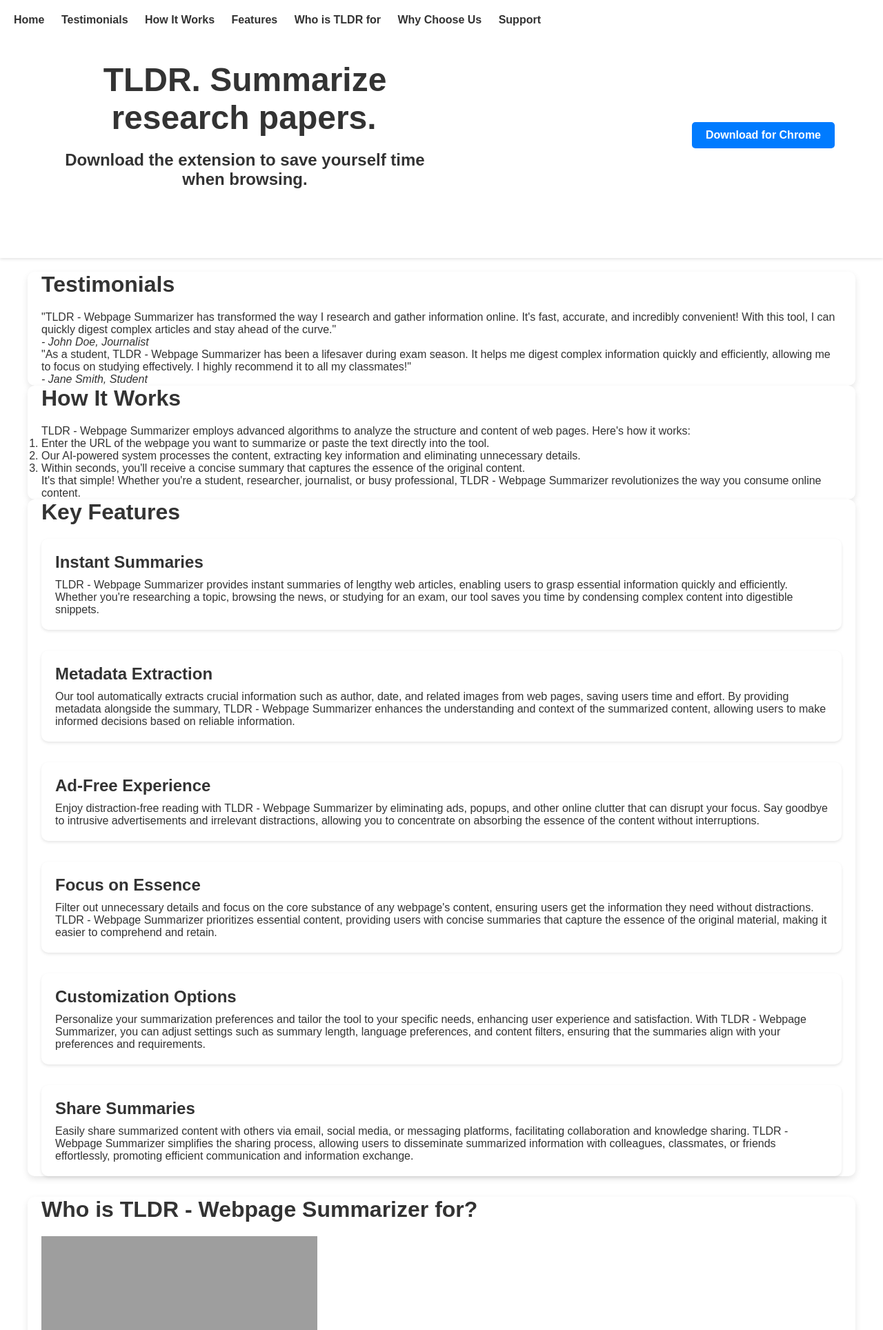
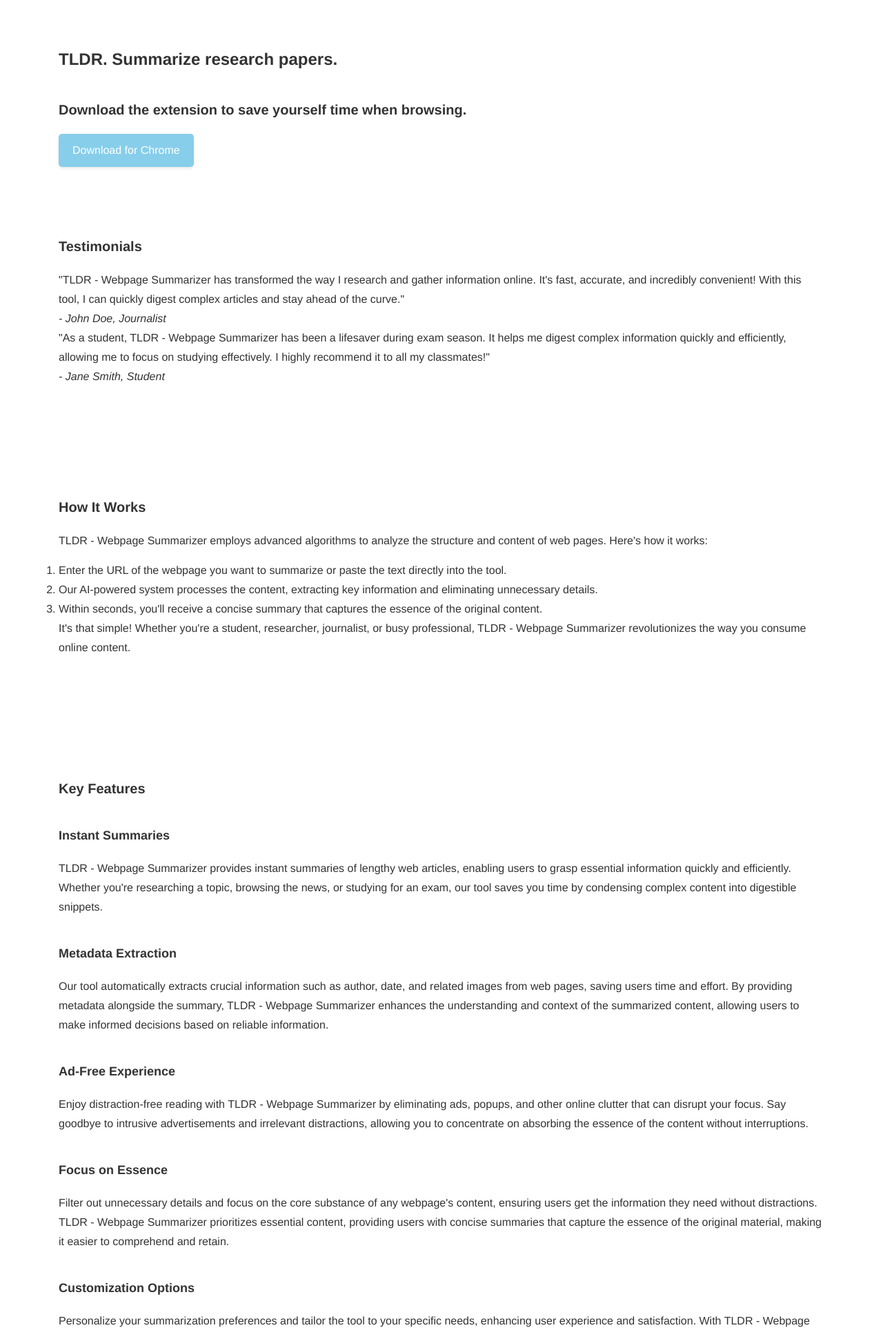
Before and after one commit to ZackFairSldrFrst/ZackFairSldrFrst.github.io, a PHP site: page / in a window 1280 px wide. Shown: the top 1928 px of the page at 69% size. Run offline with PHP 8.4, Linux system fonts and the light colour scheme; some libraries are stand-ins or nearby versions; grey boxes are pictures that could not be loaded.

Commit message:
restarted

```diff
--- a/index.html
+++ b/index.html
@@ -23,6 +23,7 @@
 <body>
     <header>
         <nav>
+            <div class="container">
                 <ul>
                     <li><a href="#banner">Home</a></li>
                     <li><a href="#testimonials">Testimonials</a></li>
@@ -32,20 +33,24 @@
                     <li><a href="#why-choose-us">Why Choose Us</a></li>
                     <li><a href="#support">Support</a></li>
                 </ul>
+            </div>
         </nav>
-        <!-- Banner content -->
         <div class="banner">
+            <div class="container">
                 <div class="banner-text">
                     <h1>TLDR. Summarize <span class="typewrite" data-period="2000" data-type='["webpages.", "research papers.", "news.", "blogs.", "recipes."]'><span class="wrap"></span></span></h1>
                     <h2>Download the extension to save yourself time when browsing.</h2>
                 </div>
                 <div class="banner-buttons">
-                <a href="https://chromewebstore.google.com/detail/page-summarizer/oilacejfpoonhegdhlhklckannjhmdgk" class="cta">Download for Chrome</a>
+                    <a href="https://chromewebstore.google.com/detail/page-summarizer/oilacejfpoonhegdhlhklckannjhmdgk" class="button">Download for Chrome</a>
+                </div>
             </div>
         </div>
     </header>
+
     <main>
-        <section id="testimonials" class="container">
+        <section id="testimonials" class="section">
+            <div class="container">
                 <h2>Testimonials</h2>
                 <div class="testimonial">
                     <blockquote>"TLDR - Webpage Summarizer has transformed the way I research and gather information online. It's fast, accurate, and incredibly convenient! With this tool, I can quickly digest complex articles and stay ahead of the curve."</blockquote>
@@ -55,10 +60,11 @@
                     <blockquote>"As a student, TLDR - Webpage Summarizer has been a lifesaver during exam season. It helps me digest complex information quickly and efficiently, allowing me to focus on studying effectively. I highly recommend it to all my classmates!"</blockquote>
                     <cite>- Jane Smith, Student</cite>
                 </div>
-            <!-- Add more testimonials here -->
+            </div>
         </section>
 
-        <section id="how-it-works" class="container">
+        <section id="how-it-works" class="section">
+            <div class="container">
                 <h2>How It Works</h2>
                 <p>TLDR - Webpage Summarizer employs advanced algorithms to analyze the structure and content of web pages. Here's how it works:</p>
                 <ol>
@@ -67,9 +73,11 @@
                     <li>Within seconds, you'll receive a concise summary that captures the essence of the original content.</li>
                 </ol>
                 <p>It's that simple! Whether you're a student, researcher, journalist, or busy professional, TLDR - Webpage Summarizer revolutionizes the way you consume online content.</p>
+            </div>
         </section>
 
-        <section id="features" class="container">
+        <section id="features" class="section">
+            <div class="container">
                 <h2>Key Features</h2>
                 <div class="feature-item">
                     <h3>Instant Summaries</h3>
@@ -95,9 +103,11 @@
                     <h3>Share Summaries</h3>
                     <p>Easily share summarized content with others via email, social media, or messaging platforms, facilitating collaboration and knowledge sharing. TLDR - Webpage Summarizer simplifies the sharing process, allowing users to disseminate summarized information with colleagues, classmates, or friends effortlessly, promoting efficient communication and information exchange.</p>
                 </div>
+            </div>
         </section>
 
-        <section id="who-is-tldr" class="container">
+        <section id="who-is-tldr" class="section">
+            <div class="container">
                 <h2>Who is TLDR - Webpage Summarizer for?</h2>
                 <div class="target-audience">
                     <div class="audience-item">
@@ -131,9 +141,11 @@
                         <p>TLDR - Webpage Summarizer is a boon for journalists needing to condense lengthy articles for their publications.</p>
                     </div>
                 </div>
+            </div>
         </section>
 
-        <section id="why-choose-us" class="container">
+        <section id="why-choose-us" class="section">
+            <div class="container">
                 <h2>Why Choose Us</h2>
                 <p>TLDR - Webpage Summarizer stands out from other summarization tools for several reasons:</p>
                 <ul>
@@ -142,23 +154,26 @@
                     <li><strong>Customization:</strong> Tailor the summarization process to your specific preferences and needs, enhancing user experience and satisfaction. TLDR - Webpage Summarizer offers customization options such as summary length, language preferences, and content filters, allowing users to personalize their summarization experience according to their unique requirements.</li>
                     <li><strong>Privacy:</strong> We prioritize user privacy and ensure that your data remains secure at all times, giving you peace of mind while using our tool. TLDR - Webpage Summarizer adheres to strict privacy policies and security protocols to safeguard user data, ensuring confidentiality and integrity throughout the summarization process.</li>
                 </ul>
+            </div>
         </section>
 
-        <section id="support" class="container">
+        <section id="support" class="section">
+            <div class="container">
                 <h2>Support TLDR - Webpage Summarizer</h2>
                 <p>The TLDR - Webpage Summarizer extension is free to use for everyone. If you find it helpful and want to support its continued development and maintenance, consider subscribing. Your subscription helps us keep the updates coming and ensures the extension functions smoothly.</p>
                 <p>Unlock the full potential of TLDR - Webpage Summarizer with our flexible pricing plans tailored to meet your needs.</p>
-            <p>Whether you're a student, a researcher, a journalist, or a busy professional, we have a plan that fits your requirements.</p>
                 <!-- Include the pricing table here -->
                 <script async src="https://js.stripe.com/v3/pricing-table.js"></script>
                 <stripe-pricing-table pricing-table-id="prctbl_1P1tBgGc737pMzW734GOqUUJ"
                 publishable-key="pk_live_51Odib1Gc737pMzW7lqq5CqU4eOD01pldW3fEcIxndQzvggxKkYmk9SozJ4ExqsEtNbMLRCVC2GKd10wCQuxzYbHI00Wx6RwOQa">
                 </stripe-pricing-table>
+            </div>
         </section>
     </main>
 
     <footer>
         <!-- Footer content -->
     </footer>
+    <script src="script.js"></script>
 </body>
 </html>
--- a/styles.css
+++ b/styles.css
@@ -1,35 +1,128 @@
 /* Reset CSS */
 * {
-    box-sizing: border-box;
     margin: 0;
     padding: 0;
+    box-sizing: border-box;
   }
 
-/* Global Styles */
+  /* Typography */
   body {
-    font-family: Arial, sans-serif;
-    background-color: #ffffff;
-    color: #333333;
+    font-family: 'Helvetica Neue', Arial, sans-serif;
+    font-size: 16px;
+    line-height: 1.75;
+    color: #333; /* Dark gray */
   }
 
-.container {
-    max-width: 1200px;
-    margin: 0 auto;
-    padding: 0 20px;
+  h1 {
+    font-family: 'Helvetica Neue', Arial, sans-serif;
+    font-size: 24px;
+    font-weight: bold;
+    line-height: 1.5;
+    margin-top: 40px;
+    margin-bottom: 20px;
   }
 
-/* Header Styles */
-header {
-    background-color: #ffffff;
-    padding: 20px;
-    box-shadow: 0 2px 4px rgba(0, 0, 0, 0.1);
-    z-index: 999;
+  h2 {
+    font-size: 20px;
+    font-weight: bold;
+    line-height: 1.5;
+    margin-top: 40px;
+    margin-bottom: 20px;
+  }
+
+  h3 {
+    font-size: 18px;
+    font-weight: bold;
+    line-height: 1.5;
+    margin-top: 40px;
+    margin-bottom: 20px;
+  }
+
+  p {
+    margin-bottom: 15px;
+  }
+
+  /* Layout */
+  .container {
+    width: 100%;
+    max-width: 1140px;
+    margin: 0 auto;
+    padding: 0 15px;
+  }
+
+  .section {
+    padding: 60px 0;
+  }
+
+  /* Grid Layout */
+  .row::after {
+    content: "";
+    clear: both;
+    display: table;
+  }
+
+  .col-1 {
+    width: 8.33%;
+  }
+
+  .col-2 {
+    width: 16.66%;
+  }
+
+  .col-3 {
+    width: 25%;
+  }
+
+  .col-4 {
+    width: 33.33%;
+  }
+
+  .col-5 {
+    width: 41.66%;
+  }
+
+  .col-6 {
+    width: 50%;
+  }
+
+  .col-7 {
+    width: 58.33%;
+  }
+
+  .col-8 {
+    width: 66.66%;
+  }
+
+  .col-9 {
+    width: 75%;
+  }
+
+  .col-10 {
+    width: 83.33%;
+  }
+
+  .col-11 {
+    width: 91.66%;
+  }
+
+  .col-12 {
+    width: 100%;
+  }
+
+  /* Navigation */
+  nav {
+    position: sticky;
+    top: 0;
+    background-color: transparent;
+    transition: background-color 0.3s ease;
+  }
+
+  nav.scrolled {
+    background-color: #003366; /* Navy blue */
   }
 
   nav ul {
-    list-style-type: none;
-    padding: 0;
-    margin: 0;
+    list-style: none;
   }
 
   nav ul li {
@@ -37,147 +130,141 @@ nav ul li {
     margin-right: 20px;
   }
 
-nav ul li:last-child {
-    margin-right: 0; /* Remove margin for the last list item */
-}
-
   nav ul li a {
     text-decoration: none;
-    color: #333;
-    font-weight: bold;
-    transition: color 0.3s ease;
+    color: #fff; /* White */
+    font-size: 16px;
   }
 
   nav ul li a:hover {
-    color: #007bff;
+    color: #87CEEB; /* Sky blue */
   }
 
-/* Banner Styles */
-.banner {
-    display: flex;
-    flex-wrap: wrap;
-    justify-content: space-between;
-    align-items: center;
-    padding: 50px;
-    text-align: center;
-    border-bottom-left-radius: 30px;
-    border-bottom-right-radius: 30px;
+  nav ul li.current a {
+    text-decoration: underline;
   }
 
-.banner-text {
-    flex: 1;
+  /* Buttons */
+  .button {
+    display: inline-block;
+    padding: 10px 20px;
+    border-radius: 5px;
+    background-color: #87CEEB; /* Sky blue */
+    color: #fff; /* White */
+    text-decoration: none;
+    box-shadow: 0 2px 4px rgba(0, 0, 0, 0.1);
+    transition: background-color 0.3s ease, transform 0.3s ease, box-shadow 0.3s ease;
   }
 
-.banner-buttons {
-    flex: 1;
-    display: flex;
-    justify-content: flex-end;
-    align-items: center;
+  .button:hover {
+    background-color: #66aacc; /* Lighter sky blue */
+    transform: translateY(-2px);
+    box-shadow: 0 4px 8px rgba(0, 0, 0, 0.1);
   }
 
-.banner h1 {
-    font-size: 3em;
+  /* Images */
+  img {
+    border-radius: 3px;
+    border: 1px solid #003366; /* Navy blue */
+    max-width: 100%;
+    height: auto;
+  }
+
+  /* Icons */
+  .icon {
+    fill: #87CEEB; /* Sky blue */
+  }
+
+  .icon:hover {
+    fill: #66aacc; /* Lighter sky blue */
+  }
+
+  /* Forms */
+  form {
     margin-bottom: 20px;
   }
 
-.banner h2 {
-    font-size: 1.5em;
-    margin-bottom: 30px;
+  label {
+    font-weight: bold;
+    display: block;
+    margin-bottom: 5px;
   }
 
-.cta {
-    display: inline-block;
-    background-color: #007bff;
-    color: #ffffff;
-    padding: 10px 20px;
-    border-radius: 5px;
-    text-decoration: none;
-    font-weight: bold;
-    transition: background-color 0.3s ease, color 0.3s ease;
+  input[type="text"],
+  input[type="email"],
+  textarea {
+    width: 100%;
+    padding: 10px;
+    border: 1px solid #ccc;
+    border-radius: 3px;
+    margin-bottom: 10px;
   }
 
-.cta:hover {
-    background-color: #0056b3;
+  input[type="text"]:focus,
+  input[type="email"]:focus,
+  textarea:focus {
+    outline: 2px solid #87CEEB; /* Sky blue */
   }
 
-/* Main Content Styles */
-main {
-    padding: 20px 0;
+  .error-message {
+    color: #FF0000; /* Red */
   }
 
-section {
-    padding: 40px;
-    margin-bottom: 40px;
-    border-radius: 10px;
-    background-color: #ffffff;
-    box-shadow: 0 4px 10px rgba(0, 0, 0, 0.1);
-    animation: fadeInUp 0.5s ease;
+  /* Footer */
+  footer {
+    background-color: #003366; /* Navy blue */
+    color: #fff; /* White */
+    padding: 60px 15px;
   }
 
-section h2 {
-    font-size: 2em;
+  footer a {
+    color: #87CEEB; /* Sky blue */
+  }
+
+  footer a:hover {
+    text-decoration: underline;
+  }
+
+  /* Cards */
+  .card {
+    border-radius: 5px;
+    box-shadow: 0 2px 4px rgba(0, 0, 0, 0.1);
+    padding: 20px;
     margin-bottom: 20px;
   }
 
-/* Testimonials, Who It's For, and Why Choose Us Section */
-.scroll-box {
-    max-height: 300px;
-    overflow-y: auto;
+  /* Modals */
+  .modal {
+    display: none;
+    position: fixed;
+    z-index: 1000;
+    left: 0;
+    top: 0;
+    width: 100%;
+    height: 100%;
+    overflow: auto;
+    background-color: rgba(0, 0, 0, 0.5);
   }
 
-/* Key Features Section */
-.feature-item {
-    margin-bottom: 30px;
+  .modal-content {
+    background-color: #fff; /* White */
+    border-radius: 5px;
+    box-shadow: 0 2px 4px rgba(0, 0, 0, 0.1);
     padding: 20px;
-    border-radius: 10px;
-    box-shadow: 0 2px 4px rgba(0, 0, 0, 0.1);
+    margin: 20% auto;
+    max-width: 80%;
   }
 
-.feature-item h3 {
-    font-size: 1.5em;
-    margin-bottom: 10px;
+  .close {
+    color: #ccc;
+    float: right;
+    font-size: 30px;
+    font-weight: bold;
   }
 
-/* Animations */
-@keyframes fadeInUp {
-    from {
-        opacity: 0;
-        transform: translateY(20px);
+  .close:hover,
+  .close:focus {
+    color: #000;
+    text-decoration: none;
+    cursor: pointer;
   }
-    to {
-        opacity: 1;
-        transform: translateY(0);
-    }
-}
-
-/* Media Queries for Responsiveness */
-@media only screen and (max-width: 768px) {
-    .container {
-        padding: 0 10px;
-    }
-    .banner {
-        padding: 30px;
-    }
-    .banner h1 {
-        font-size: 2.5em;
-    }
-    .banner h2 {
-        font-size: 1.2em;
-    }
-    .banner-buttons {
-        justify-content: center;
-        margin-top: 20px;
-    }
-    section {
-        padding: 30px;
-    }
-    section h2 {
-        font-size: 1.5em;
-    }
-    .feature-item {
-        padding: 15px;
-    }
-    .feature-item h3 {
-        font-size: 1.2em;
-    }
-}
```
Lines whose indentation alone changed are shown as unchanged.
